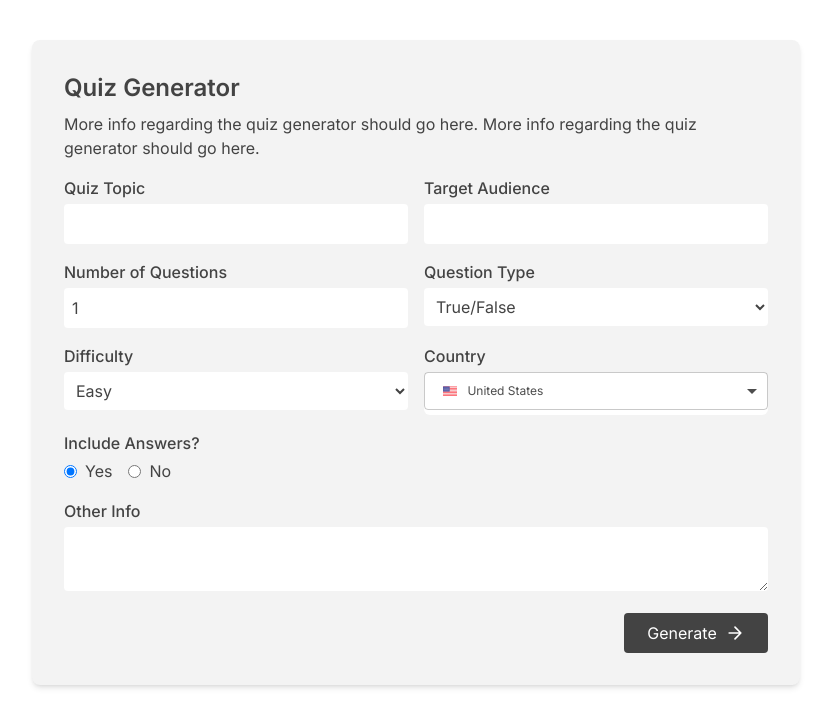
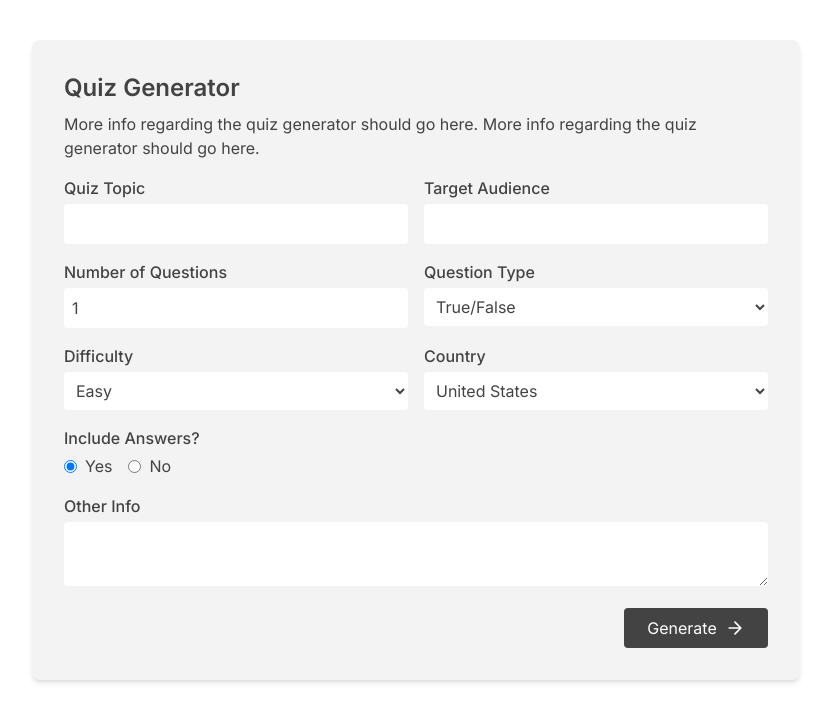
Before and after one commit to huzaifasad/lastonegenerate, a Next.js app: page / in a window 1280 px wide. Shown: the top 726 px of the page, without its empty margins (224-1055 px from the left). Built offline with nearby package versions, Linux system fonts and the light colour scheme.

Commit message:
Update QuizForm.js

```diff
--- a/app/QuizForm.js
+++ b/app/QuizForm.js
@@ -1,8 +1,12 @@
 import React, { useState, useContext } from "react";
 import { GlobalInfo } from "./layout";
-import ReactFlagsSelect from "react-flags-select";
-import { useRouter } from 'next/navigation';  // Import the useRouter hook
-import './QuizForm.css'; // Import the custom CSS file
+import { useRouter } from 'next/navigation';
+import './QuizForm.css';
+import ReactCountryFlag from "react-country-flag";
+
+// Import flag images
+import FlagUS from './usimage.png'; // Replace with your actual path
+import FlagGB from './usimage.png'; // Replace with your actual path
 
 export default function QuizForm() {
   const { data, setData } = useContext(GlobalInfo);
@@ -18,21 +22,20 @@ export default function QuizForm() {
   });
   const [isLoading, setLoading] = useState(false);
   const [quiz, setQuiz] = useState(null);
-
-  const router = useRouter();  // Initialize the router
+  const router = useRouter();
 
   const handleChange = (e) => {
     const { name, value } = e.target;
     setFormData({ ...formData, [name]: value });
   };
 
-  const handleCountryChange = (countryCode) => {
-    setFormData({ ...formData, country: countryCode });
+  const handleCountryChange = (e) => {
+    setFormData({ ...formData, country: e.target.value });
   };
 
   const handleSubmit = async (e) => {
     e.preventDefault();
-    setLoading(true); // Set loading state to true
+    setLoading(true);
 
     try {
       const response = await fetch("/pages/api", {
@@ -47,15 +50,16 @@ export default function QuizForm() {
       setQuiz(result.quiz);
       setData(result.quiz);
       console.log("context data:", result.quiz);
-         setTimeout(() => {
-      router.push('/about');
-    }, 5000);
-     // router.push('/about');  // Navigate to the About page
+
+      setTimeout(() => {
+        router.push('/about');
+      }, 5000);  // Navigate to the About page after 5 seconds
     } catch (error) {
       console.error("Error submitting form:", error);
-      // Handle errors if needed
     } finally {
-      setLoading(false); // Reset loading state after request completes
+      setTimeout(() => {
+        setLoading(false);
+      }, 5000);
     }
   };
 
@@ -137,16 +141,22 @@ export default function QuizForm() {
           </div>
           <div className="col-span-2 md:col-span-1">
             <label className="block mb-1 font-medium">Country</label>
-            <ReactFlagsSelect
-              selected={formData.country}
-              onSelect={handleCountryChange}
-              countries={["US", "GB"]}
-              className="custom-react-flags-select"
-              placeholder="Select Country"
-              selectedSize={12}
-              optionsSize={14}
-              required
-            />
+            <select
+  name="country"
+  value={formData.country}
+  onChange={handleCountryChange}
+  className="w-full p-2 bg-[#FFFFFF] border-none rounded"
+  required
+>
+  <option value="US" style={{ backgroundImage: `url('/usimage.png')` }}>
+    United States
+  </option>
+  <option value="GB" style={{ backgroundImage: `url('/gbimage.png')` }}>
+    United Kingdom
+  </option>
+</select>
+
+
           </div>
         </div>
         <div className="grid grid-cols-2 gap-4">
@@ -240,9 +250,12 @@ export default function QuizForm() {
 
       {quiz && (
         <div className="mt-4">
-          <h3 className="text-xl font-semibold mb-2">Generated Quiz:</h3>
-          <p className="text-1xl text-gray-700">If you want the full quiz, click the button below</p>
-        </div>
+        <h3 className="text-lg font-semibold mb-2 text-gray-900">Quiz Generated Successfully</h3>
+        <p className="text-sm text-gray-700">
+          Redirecting to the quiz page shortly...
+        </p>
+      </div>
+
       )}
     </div>
   );
```
